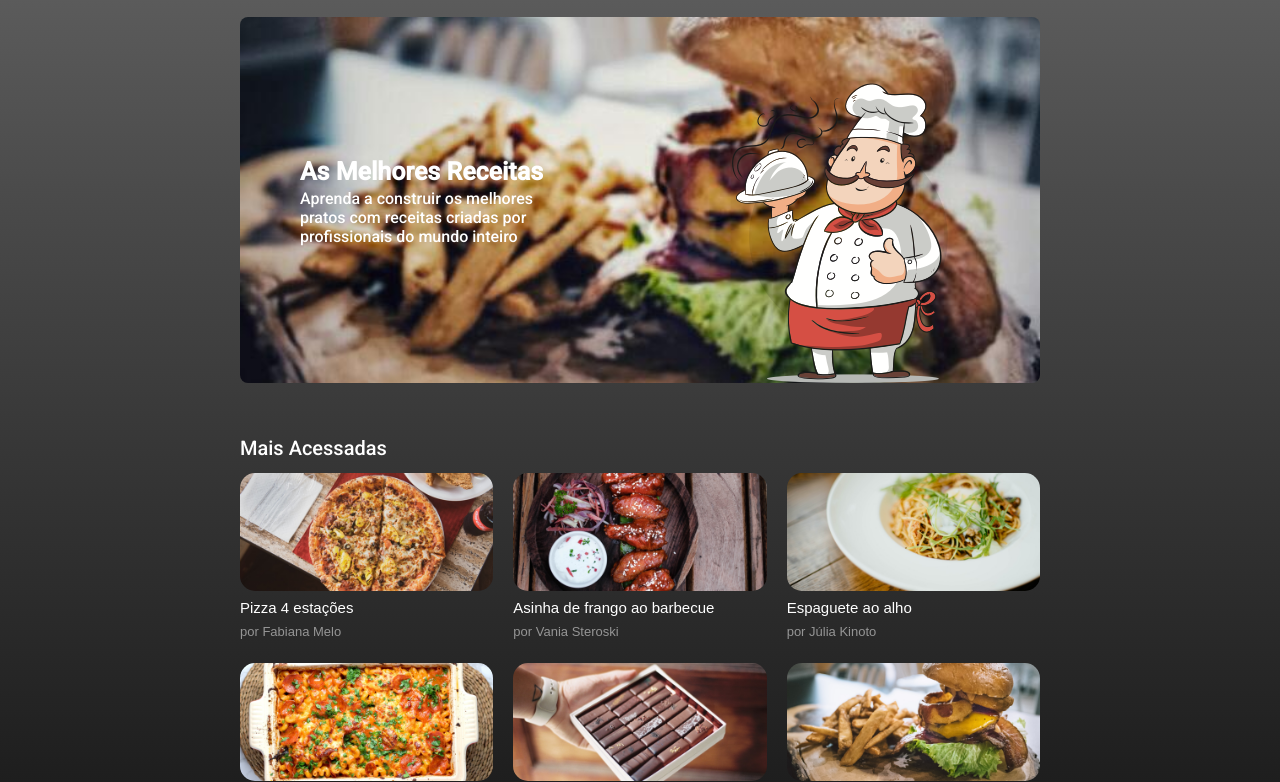
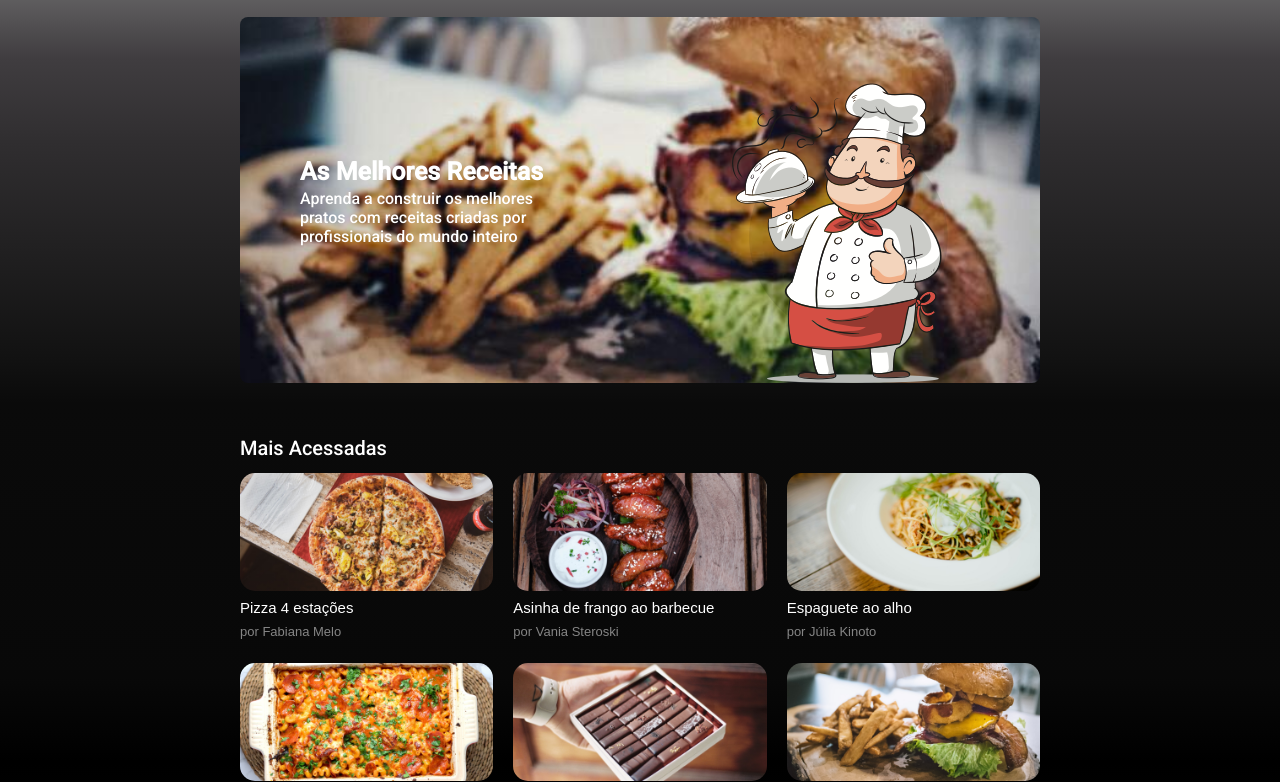
Before and after one commit to Cassio-Faleiro/foodfy, a plain HTML site: page layout/specs/index.html in a window 1280 px wide. Shown: the part 85-867 px from the top of the page. Drawn offline with Linux system fonts and the light colour scheme.

Commit message:
Gradient Generator

```diff
--- a/layout/specs/style.css
+++ b/layout/specs/style.css
@@ -18,7 +18,10 @@ body{
 
 .app{
     height: 1192px;
-    background-image: linear-gradient(to bottom, #626262, #494949, #323232, #1c1c1c, #000000);
+    background: rgba(120,120,120,1);
+    background: -moz-linear-gradient(top, rgba(120,120,120,1) 0%, rgba(120,120,120,1) 3%, rgba(64,61,64,1) 12%, rgba(48,46,48,1) 19%, rgba(18,18,18,1) 37%, rgba(10,10,10,1) 41%, rgba(8,8,8,1) 64%, rgba(0,0,0,1) 71%, rgba(10,10,10,1) 100%);
+    background: -webkit-gradient(left top, left bottom, color-stop(0%, rgba(120,120,120,1)), color-stop(3%, rgba(120,120,120,1)), color-stop(12%, rgba(64,61,64,1)), color-stop(19%, rgba(48,46,48,1)), color-stop(37%, rgba(18,18,18,1)), color-stop(41%, rgba(10,10,10,1)), color-stop(64%, rgba(8,8,8,1)), color-stop(71%, rgba(0,0,0,1)), color-stop(100%, rgba(10,10,10,1)));
+    background: -webkit-linear-gradient(top, rgba(120,120,120,1) 0%, rgba(120,120,120,1) 3%, rgba(64,61,64,1) 12%, rgba(48,46,48,1) 19%, rgba(18,18,18,1) 37%, rgba(10,10,10,1) 41%, rgba(8,8,8,1) 64%, rgba(0,0,0,1) 71%, rgba(10,10,10,1) 100%);
 }
 
 header{
```
